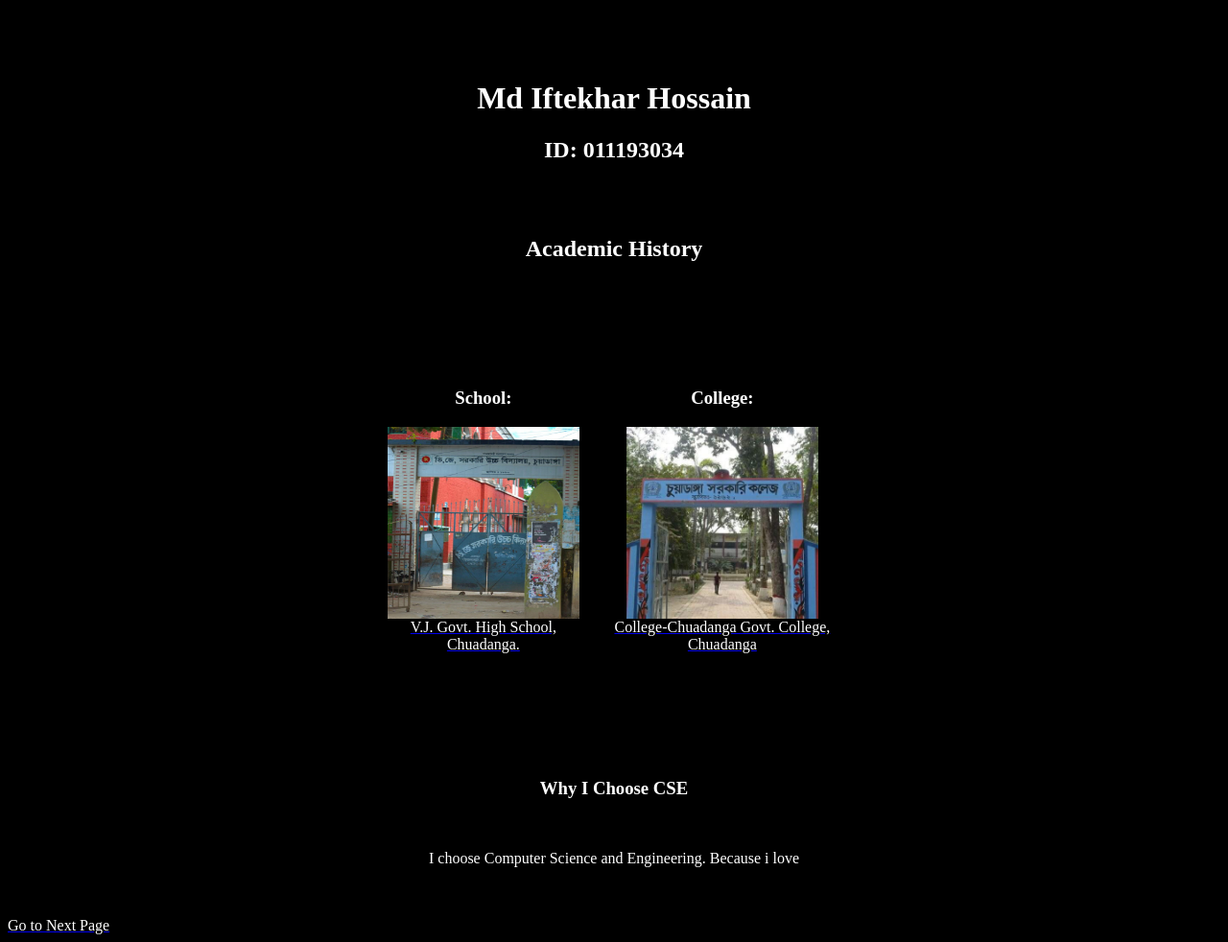
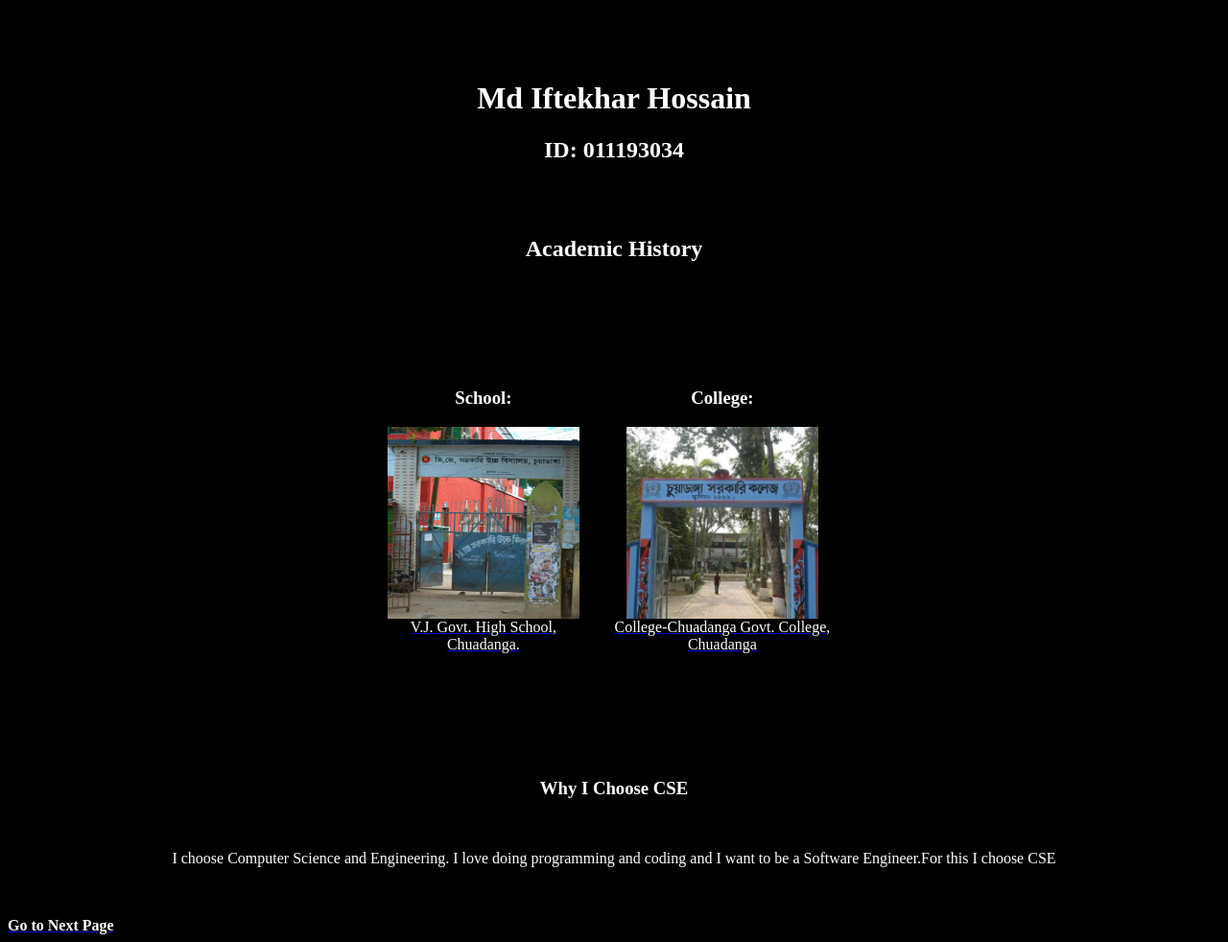
Before and after one commit to mdiftekharhossain/mdiftekharhossain.github.io, a plain HTML site: page index.html in a window 1280 px wide. Shown: the whole page at 96% size. Drawn offline with Linux system fonts and the light colour scheme.

Commit message:
Update index.html

```diff
--- a/index.html
+++ b/index.html
@@ -28,11 +28,12 @@
 
   <center>
     <h3><font color="white">Why I Choose CSE</font></h3><br>
-    <p> <font color="white">I choose Computer Science and Engineering. Because i love </font></p>
+    <p> <font color="white">I choose Computer Science and Engineering. I love doing programming and coding
+      and I want to be a Software Engineer.For this I choose CSE</font></p>
 
     </center>
     <br><br>
-    <a href="page2.html"><font color="white">Go to Next Page</font></a>
+    <a href="page2.html"><font color="white"><b>Go to Next Page</b></font></a>
 
   </body>
 </html
```
